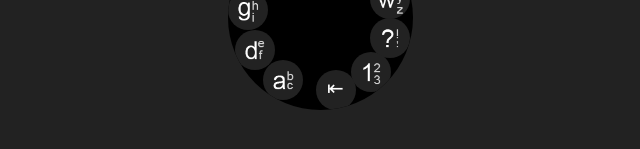
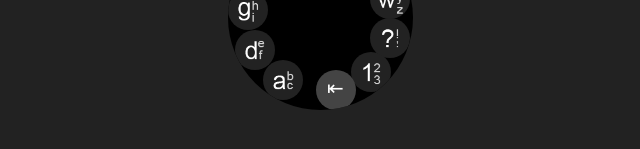
Before and after one commit to Reedo0910/brick-entry, a Vue app: page / in a window 1280 px wide. Shown: the part 383-532 px from the top of the page, without its empty margins (320-960 px from the left). Built offline with nearby package versions, Linux system fonts and the light colour scheme.

Commit message:
replace hover with active

```diff
--- a/src/components/Dial.vue
+++ b/src/components/Dial.vue
@@ -127,7 +127,7 @@
     width: 40px;
     height: 40px;
     border-radius: 50%;
-    background-color: #222;
+    background-color: #444;
     overflow: hidden;
     cursor: pointer;
     border: none;
@@ -149,7 +149,7 @@
       line-height: 20px;
       text-align: center;
     }
-    &:hover {
+    &:active {
       transition: 0.5s cubic-bezier(0.58, 3, 0.5, 0.5);
       transition: 0.5s ease;
       background-color: #666;
--- a/src/components/KeyPanel.vue
+++ b/src/components/KeyPanel.vue
@@ -1,11 +1,6 @@
 <template>
   <div class="key-panel" :class="panelName" v-show="!value || activePanel === panelName">
-    <label
-      :for="panelName"
-      class="center-key"
-      :data-keyname="panelName"
-      @click="SetPanel"
-    ></label>
+    <label :for="panelName" class="center-key" :data-keyname="panelName" @click="SetPanel"></label>
     <div class="cssplay-menu">
       <div>
         <input
@@ -228,13 +223,13 @@
     transform: scale(1);
   }
 
-  .center-key:hover {
+  .center-key:active {
     transition: 0.5s cubic-bezier(0.58, 3, 0.5, 0.5);
     transition: 0.5s ease;
     background-color: #666;
   }
 
-  .segment button:hover {
+  .segment button:active {
     background-color: #888;
   }
 </style>
```
Lines whose indentation alone changed are shown as unchanged.
